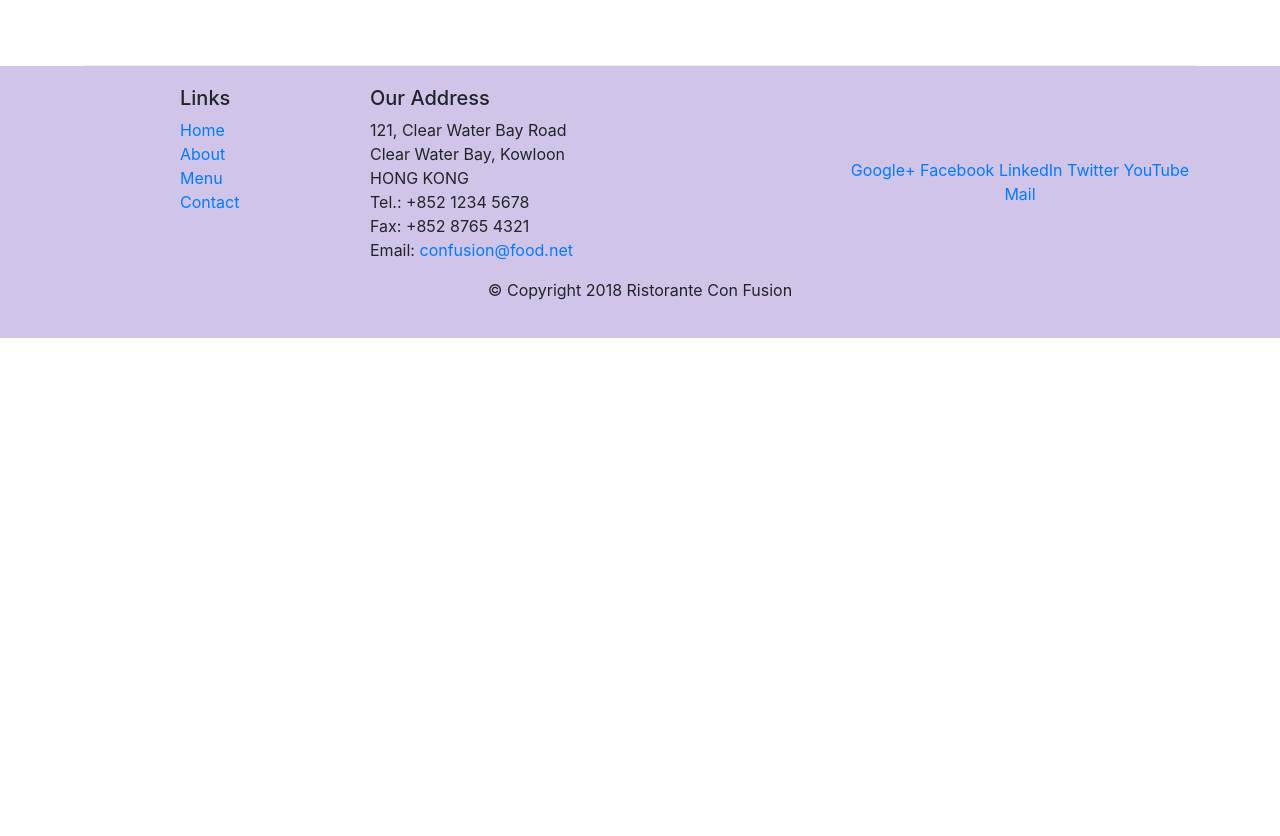
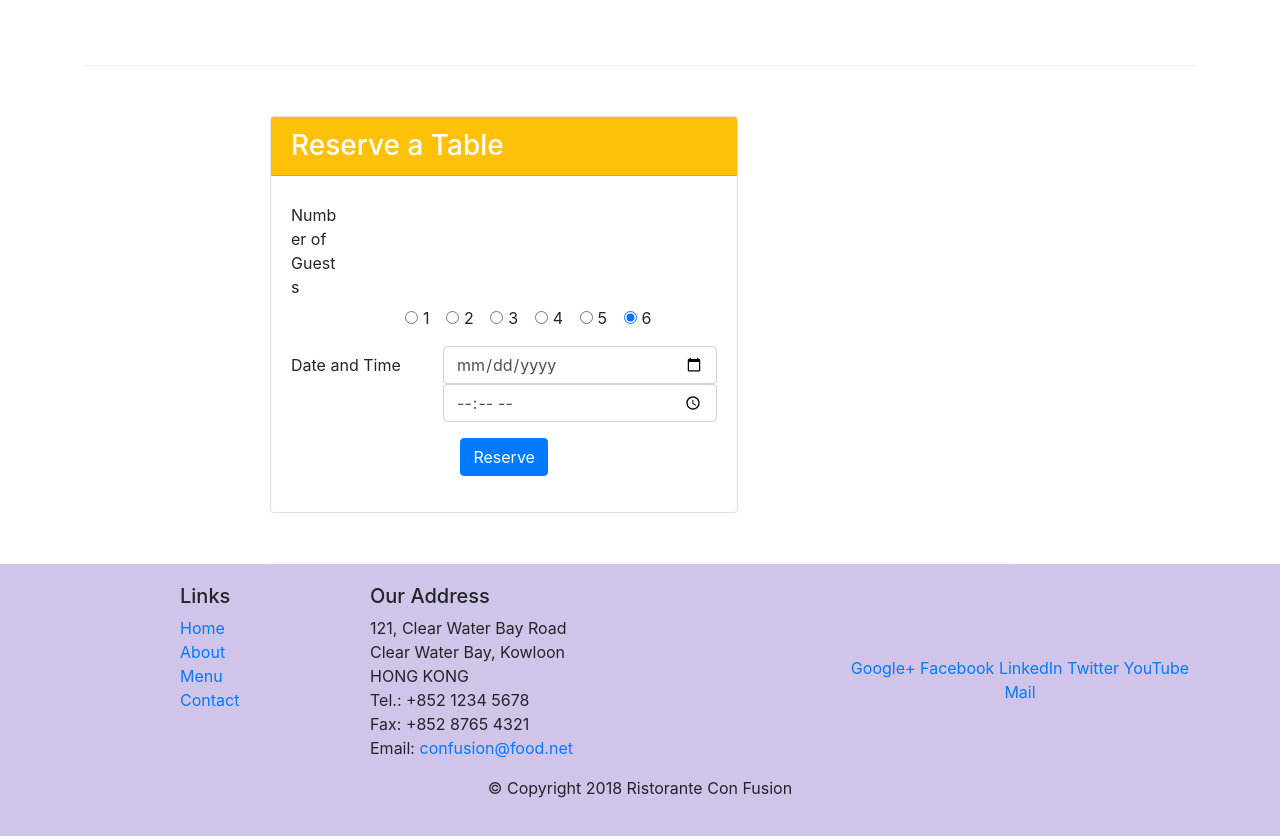
Before and after one commit to erica-z/conFusion, a website: page index.html in a window 1280 px wide. Shown: the part 1468-2304 px from the top of the page. Before the commit the page ends 1806 px from the top, so only its background shows below. Drawn offline with nearby package versions, Linux system fonts and the light colour scheme.

Commit message:
complete assignment 2: add a reserve table form

```diff
--- a/index.html
+++ b/index.html
@@ -40,9 +40,14 @@
                     <h1>Ristorante con Fusion</h1>
                     <p>We take inspiration from the World's best cuisines, and create a unique fusion experience. Our lipsmacking creations will tickle your culinary senses!</p>
                 </div>
-                <div class="col-12 col-sm">
+                <div class="col-6 col-sm-3">
                     <div class="col-12 col-sm align-self-center">
                         <img src="img/logo.png" class="img-fluid" alt="">
+                    </div>
+                </div>
+                <div class="col-6 col-sm-3 align-self-center">
+                    <div class="col-12">
+                        <button class="btn btn-warning"><a href="#reservation-form">Reserve Table</a></button>
                     </div>
                 </div>
             </div>
@@ -95,6 +100,70 @@
                 </div>
             </div>
         </div>
+
+        <div class="row row-content col-12 col-md-8 offset-md-4">
+            <div class="card" id="reservation-form">
+                <h3 class="card-header bg-warning text-white">Reserve a Table</h3>
+                <div class="card-body">
+                    <form action="">
+                        <div class="form-group row">
+                            <label for="number-guests" class="col-md-2 col-form-label">Number of Guests</label>
+                            <div class="offset-sm-3 col-md-10">
+                                <div class="form-check-inline">
+                                    <input class="form-check-input" type="radio" name="exampleRadios" id="exampleRadios1" value="option1" checked>
+                                    <label class="form-check-label" for="exampleRadios1">
+                                        1
+                                    </label>
+                                </div>
+                                <div class="form-check-inline">
+                                    <input class="form-check-input" type="radio" name="exampleRadios" id="exampleRadios2" value="option2" checked>
+                                    <label class="form-check-label" for="exampleRadios2">
+                                        2
+                                    </label>
+                                </div>
+                                <div class="form-check-inline">
+                                    <input class="form-check-input" type="radio" name="exampleRadios" id="exampleRadios2" value="option3" checked>
+                                    <label class="form-check-label" for="exampleRadios3">
+                                        3
+                                    </label>
+                                </div>
+                                <div class="form-check-inline">
+                                    <input class="form-check-input" type="radio" name="exampleRadios" id="exampleRadios4" value="option4" checked>
+                                    <label class="form-check-label" for="exampleRadios4">
+                                        4
+                                    </label>
+                                </div>
+                                <div class="form-check-inline">
+                                    <input class="form-check-input" type="radio" name="exampleRadios" id="exampleRadios5" value="option5" checked>
+                                    <label class="form-check-label" for="exampleRadios5">
+                                        5
+                                    </label>
+                                </div>
+                                <div class="form-check-inline">
+                                    <input class="form-check-input" type="radio" name="exampleRadios" id="exampleRadios6" value="option6" checked>
+                                    <label class="form-check-label" for="exampleRadios6">
+                                        6
+                                    </label>
+                                </div>
+                            </div>
+                        </div>
+                        <div class="form-group row">
+                            <label for="date-time" class="col-12 col-sm-4 col-form-label">Date and Time</label>
+                            <div class="col-md-8">
+                                <input class="form-control" type="date" value="Date" id="example-date-input">
+                                <input class="form-control" type="time" value="Time" id="example-time-input">
+                            </div>
+                        </div>
+                        <div class="form-group row justify-content-center">
+                            <button class="btn btn-primary">
+                                Reserve
+                            </button>
+                        </div>
+                    </form>
+                </div>
+            </div>
+
+        </div>
     </div>
 
     <footer class="footer">
```
